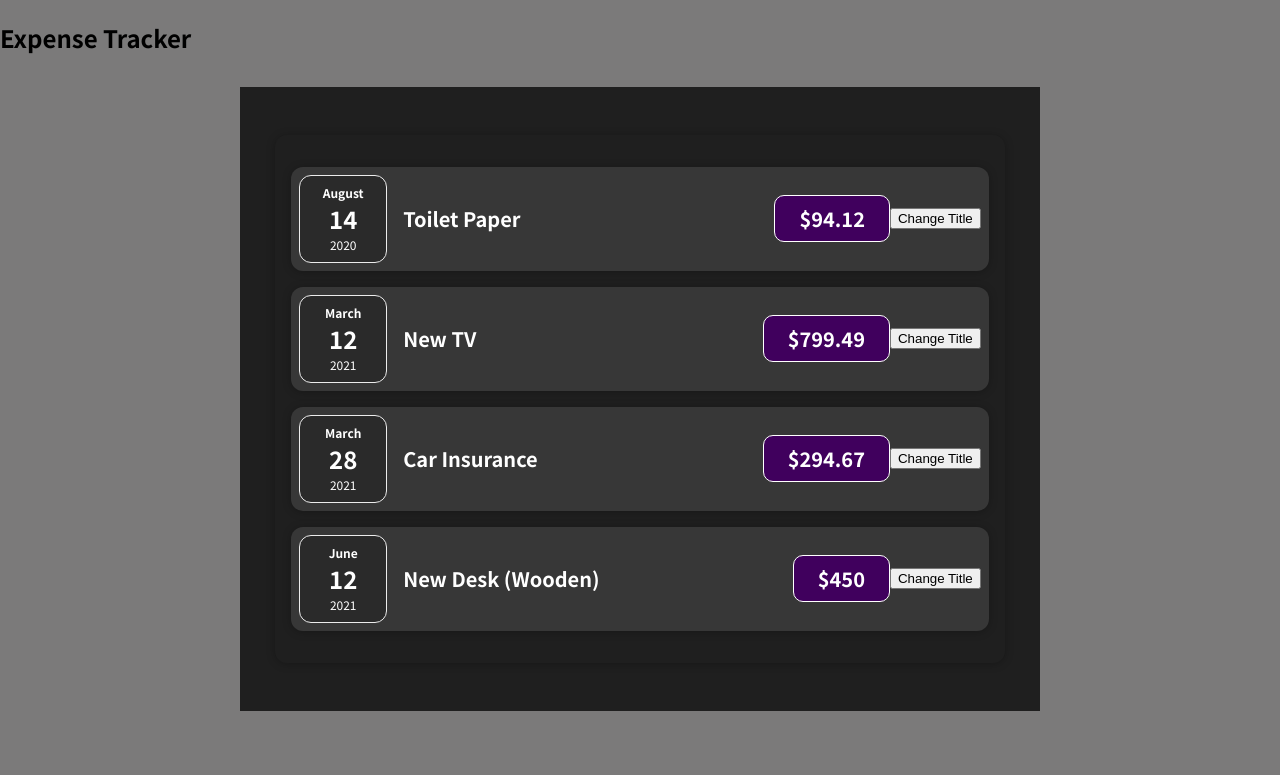
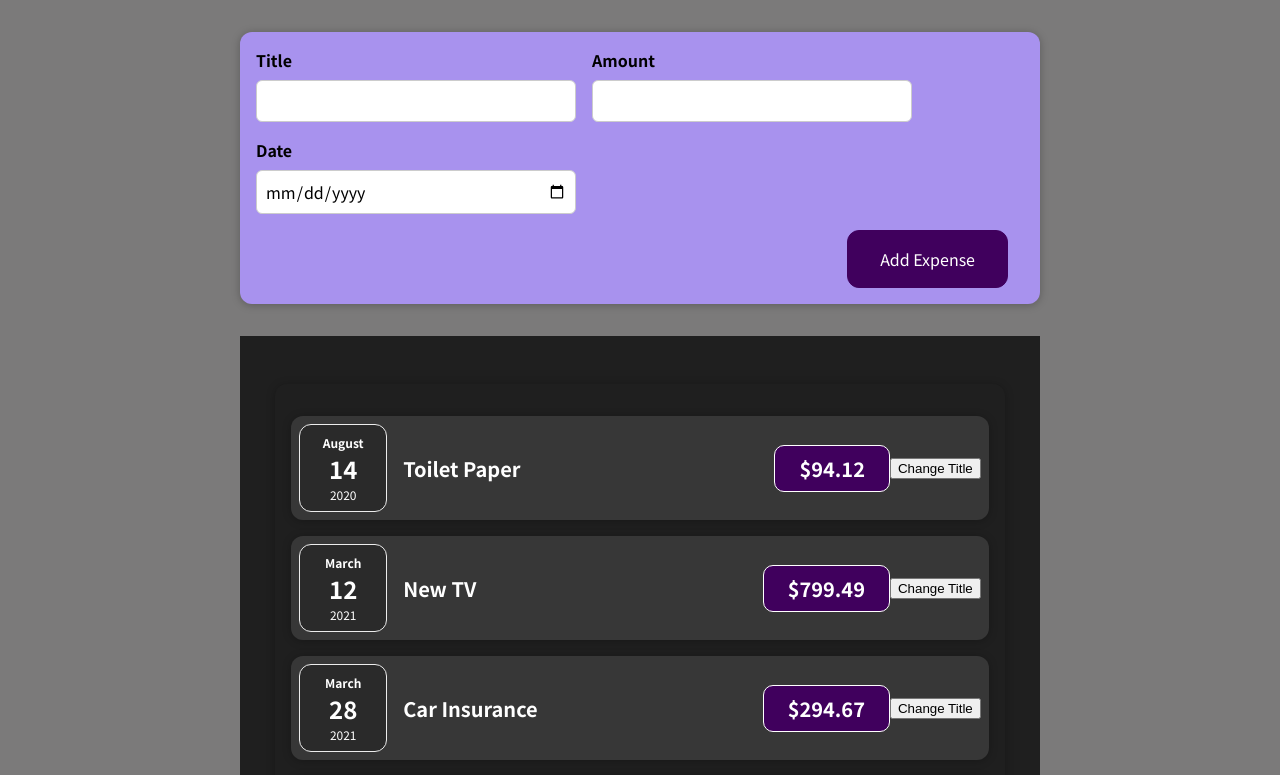
Before and after one commit to halebeau/Expense-Tracker---React, a React (Create React App) app: page / in a window 1280 px wide. Shown: the top 775 px of the page. Built offline with nearby package versions, Linux system fonts and the light colour scheme.

Commit message:
Added: ExpenseForm and NewExpenses

```diff
--- a/src/App.js
+++ b/src/App.js
@@ -1,4 +1,5 @@
-import { Expenses } from './components/Expenses/Expenses';
+import NewExpense from './components/NewExpense/NewExpense';
+import Expenses from './components/Expenses/Expenses';
 
 const App = () => {
   const expenses = [
@@ -38,7 +39,7 @@
 
   return (
     <>
-      <h2>Expense Tracker</h2>
+      <NewExpense />
       <div className='expenses'>
         <Expenses items={expenses} />
       </div>
--- a/src/components/Expenses/ExpenseItem.jsx
+++ b/src/components/Expenses/ExpenseItem.jsx
@@ -1,17 +1,20 @@
+import { useState } from "react";
 import Card from '../UI/Card';
 import ExpenseDate from '../Expenses/ExpenseDate';
 import './ExpenseItem.css';
 
 const ExpenseItem = (props) => {
+  const [title, setTitle] = useState(props.title);
+
   const handleClick = () => {
-    console.log("Radical!!!")
+    setTitle('Updated!');
   }
 
   return (
     <Card className='expense-item'>
       <ExpenseDate date={props.date} />
       <div className='expense-item__description'>
-        <h2>{props.title}</h2>
+        <h2>{title}</h2>
         <div className='expense-item__price'>${props.amount}</div>
       </div>
       <button onClick={handleClick}>Change Title</button>
--- a/src/components/Expenses/Expenses.jsx
+++ b/src/components/Expenses/Expenses.jsx
@@ -2,7 +2,7 @@
 import Card from '../UI/Card';
 import './Expenses.css';
 
-export const Expenses = (props) => {
+const Expenses = (props) => {
   return (
     <Card className='expenses'>
       <ExpenseItem
@@ -28,3 +28,5 @@
     </Card>
   );
 };
+
+export default Expenses;
--- /dev/null
+++ b/src/components/NewExpense/ExpenseForm.css
@@ -0,0 +1,26 @@
+.new-expense__controls {
+  display: flex;
+  flex-wrap: wrap;
+  gap: 1rem;
+  margin-bottom: 1rem;
+  text-align: left;
+}
+
+.new-expense__control label {
+  font-weight: bold;
+  margin-bottom: 0.5rem;
+  display: block;
+}
+
+.new-expense__control input {
+  font: inherit;
+  padding: 0.5rem;
+  border-radius: 6px;
+  border: 1px solid #ccc;
+  width: 20rem;
+  max-width: 100%;
+}
+
+.new-expense__actions {
+  text-align: right;
+}
--- /dev/null
+++ b/src/components/NewExpense/ExpenseForm.jsx
@@ -0,0 +1,27 @@
+import './ExpenseForm.css'
+
+const ExpenseForm = () => {
+  return (
+    <form>
+      <div className='new-expense__controls'>
+        <div className='new-expense__control'>
+          <label>Title</label>
+          <input type="text" />
+        </div>
+        <div className='new-expense__control'>
+          <label>Amount</label>
+          <input type="number" min="0.01" step="0.01" />
+        </div>
+        <div className='new-expense__control'>
+          <label>Date</label>
+          <input type="date" min="2022-01-01" max="2030-12-31" />
+        </div>
+      </div>
+      <div className='new-expense__actions'>
+        <button type='submit'>Add Expense</button>
+      </div>
+    </form>
+  )
+}
+
+export default ExpenseForm
--- /dev/null
+++ b/src/components/NewExpense/NewExpense.css
@@ -0,0 +1,38 @@
+.new-expense {
+  background-color: #a892ee;
+  padding: 1rem;
+  margin: 2rem auto;
+  width: 50rem;
+  max-width: 95%;
+  border-radius: 12px;
+  text-align: center;
+  box-shadow: 0 1px 8px rgba(0, 0, 0, 0.25);
+}
+
+.new-expense button {
+  font: inherit;
+  cursor: pointer;
+  padding: 1rem 2rem;
+  border: 1px solid #40005d;
+  background-color: #40005d;
+  color: white;
+  border-radius: 12px;
+  margin-right: 1rem;
+}
+
+.new-expense button:hover,
+.new-expense button:active {
+  background-color: #510674;
+  border-color: #510674;
+}
+
+.new-expense button.alternative {
+  color: #220131;
+  border-color: transparent;
+  background-color: transparent;
+}
+
+.new-expense button.alternative:hover,
+.new-expense button.alternative:active {
+  background-color: #ddb3f8;
+}
--- /dev/null
+++ b/src/components/NewExpense/NewExpense.jsx
@@ -0,0 +1,12 @@
+import ExpenseForm from './ExpenseForm';
+import './NewExpense.css';
+
+const NewExpense = () => {
+  return (
+    <div className='new-expense'>
+      <ExpenseForm />
+    </div>
+  )
+}
+
+export default NewExpense
```
